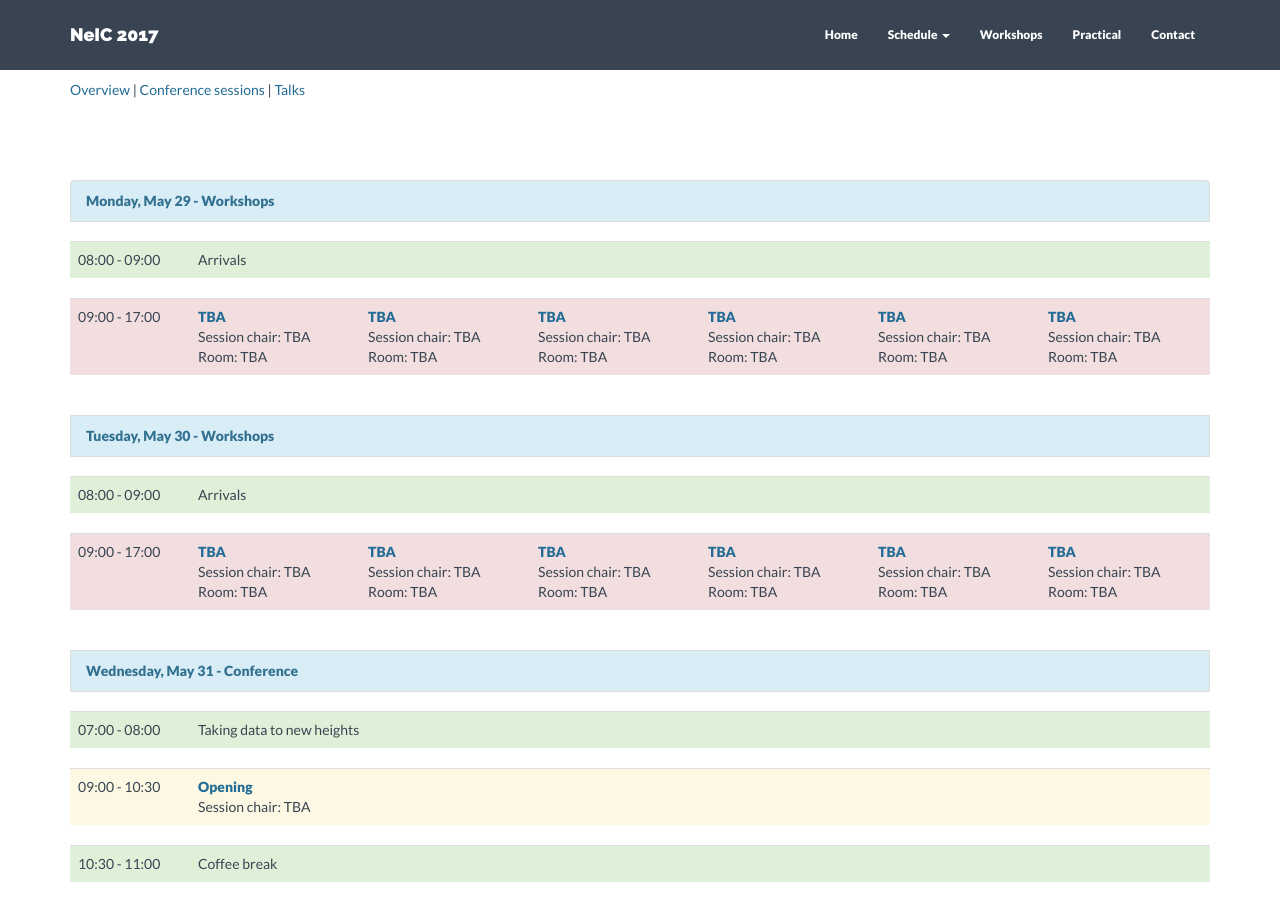
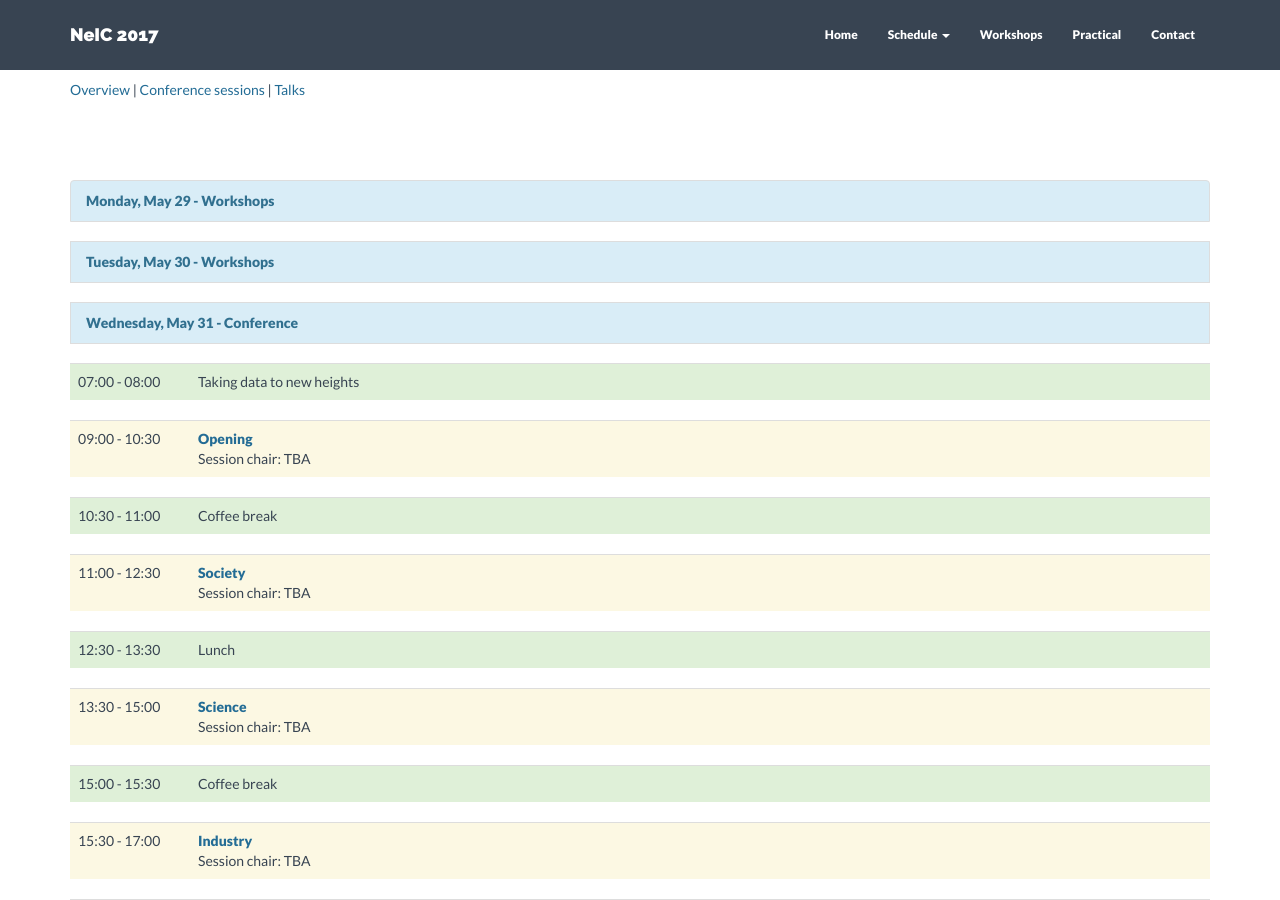
Before and after one commit to neicnordic/neic2017.nordforsk.org, a Jekyll site: the page built from _pages/schedule.md, in a window 1280 px wide and 900 px high. Built offline with Jekyll 4.4.1, drawn with Linux system fonts in a browser that asks for light colours; nearby versions of some CDN libraries.

Commit message:
by default collapse workshops because they are empty

```diff
--- a/_includes/schedule.html
+++ b/_includes/schedule.html
@@ -7,7 +7,11 @@
                        data-toggle="collapse"
                        data-parent="#param-menu"><b>{{ day.day }} - {{ day.title }}</b></a>
 
-                    <div class="collapse in" id="list_{{ forloop.index0 }}">
+                    {% if day.collapse == 'show' %}
+                        <div class="collapse in" id="list_{{ forloop.index0 }}">
+                    {% else %}
+                        <div class="collapse" id="list_{{ forloop.index0 }}">
+                    {% endif %}
                         <br>
                         {% for section in day.sections %}
                             <table class="table table-hover">
```
Also changed, not shown: _schedule/1.md (+1 -0 lines), _schedule/2.md (+1 -0 lines), _schedule/3.md (+1 -0 lines), _schedule/4.md (+1 -0 lines).
